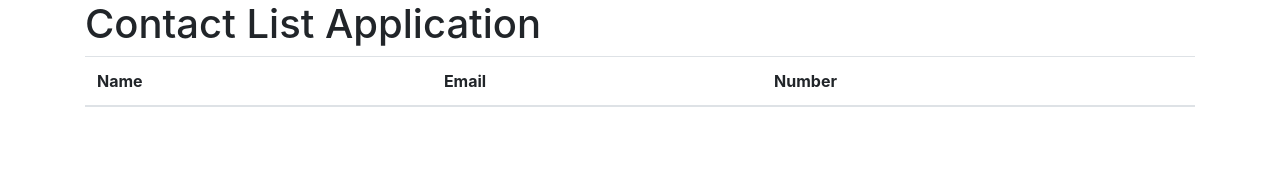
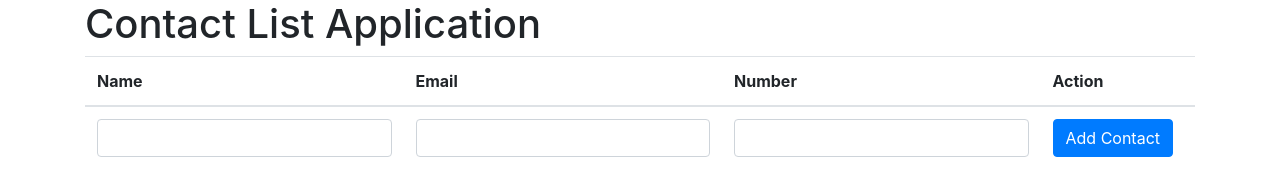
Before and after one commit to mgangrade7/Contact-List-Application, a plain HTML site: page public/index.html in a window 1280 px wide. Drawn offline with nearby package versions, Linux system fonts and the light colour scheme; no server answers.

Commit message:
index.html changed

```diff
--- a/public/index.html
+++ b/public/index.html
@@ -19,9 +19,16 @@
                     <th>Name</th>
                     <th>Email</th>
                     <th>Number</th>
+                    <th>Action</th>
                 </tr>
             </thead>
             <tbody>
+                <tr>
+                    <td><input class="form-control" ng-model="contact.name"></td>
+                    <td><input class="form-control" ng-model="contact.email"></td>
+                    <td><input class="form-control" ng-model="contact.number"></td>
+                    <td><button class="btn btn-primary" ng-click="addContact()">Add Contact</button></td>
+                </tr>
                 <tr ng-repeat="contact in contactlist">
                     <td>{{contact.name}}</td>
                     <td>{{contact.email}}</td>
```
